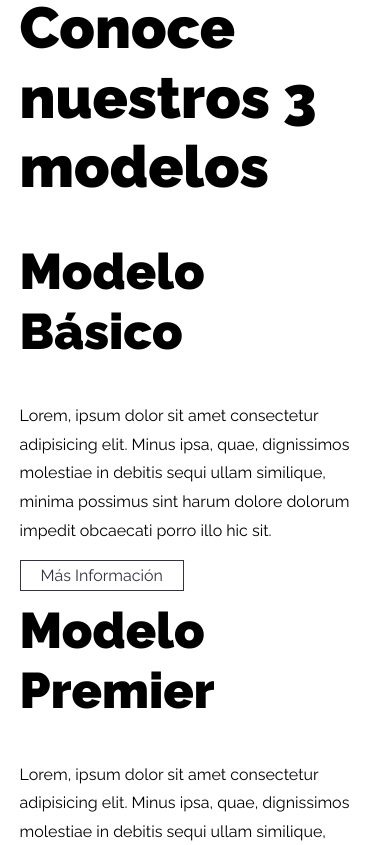
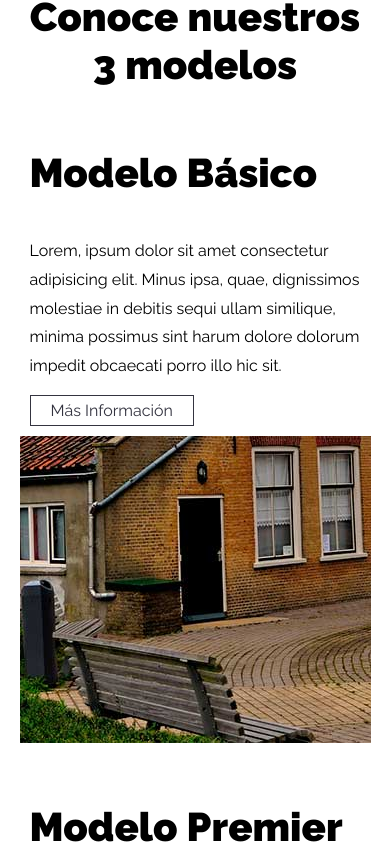
Before and after one commit to MartinezFabian/ArchitectureWebsite, a plain HTML site: page index.html in a window 390 px wide. Shown: the part 1619-2464 px from the top of the page. Drawn offline with Linux system fonts and the light colour scheme.

Commit message:
add css styles to models section for mobile

```diff
--- a/css/styles.css
+++ b/css/styles.css
@@ -267,3 +267,51 @@ img {
 .about-content p {
   margin-bottom: 2rem;
 }
+
+/* MODELS SECTION */
+
+.main h2 {
+  font-size: 4rem;
+  text-align: center;
+}
+
+@media (min-width: 768px) {
+  .main h2 {
+    font-size: 5.8rem;
+  }
+}
+
+.model {
+  display: grid;
+  grid-template-rows: 1fr 1fr;
+  background-repeat: no-repeat;
+  background-position: bottom center;
+  margin-bottom: 4rem;
+}
+
+.basic {
+  background-image: url(../img/modelo_basico.jpg);
+}
+
+.premier {
+  background-image: url(../img/modelo_premier.jpg);
+}
+
+.elite {
+  background-image: url(../img/modelo_elite.jpg);
+}
+
+.content-model {
+  background-color: var(--white);
+  padding: 1rem;
+}
+
+@media (min-width: 768px) {
+  .content-model {
+    padding: 5rem;
+  }
+}
+
+.content-model h3 {
+  font-size: 4rem;
+}
--- a/index.html
+++ b/index.html
@@ -54,7 +54,7 @@
         </p>
       </div>
     </section>
-    <main class="container mt-5">
+    <main class="container mt-5 main">
       <h2>Conoce nuestros 3 modelos</h2>
       <div class="model basic">
         <div class="content-model">
```
